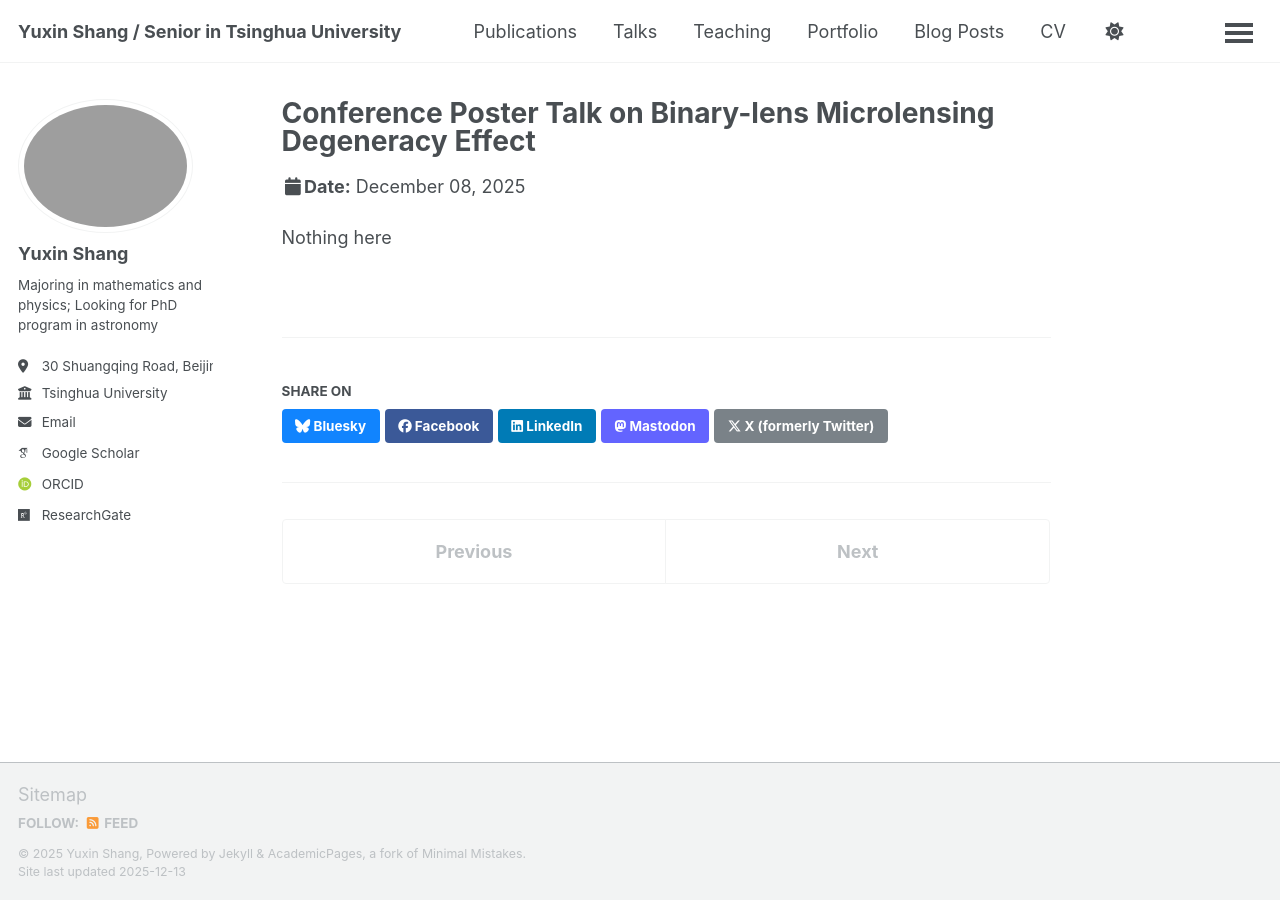
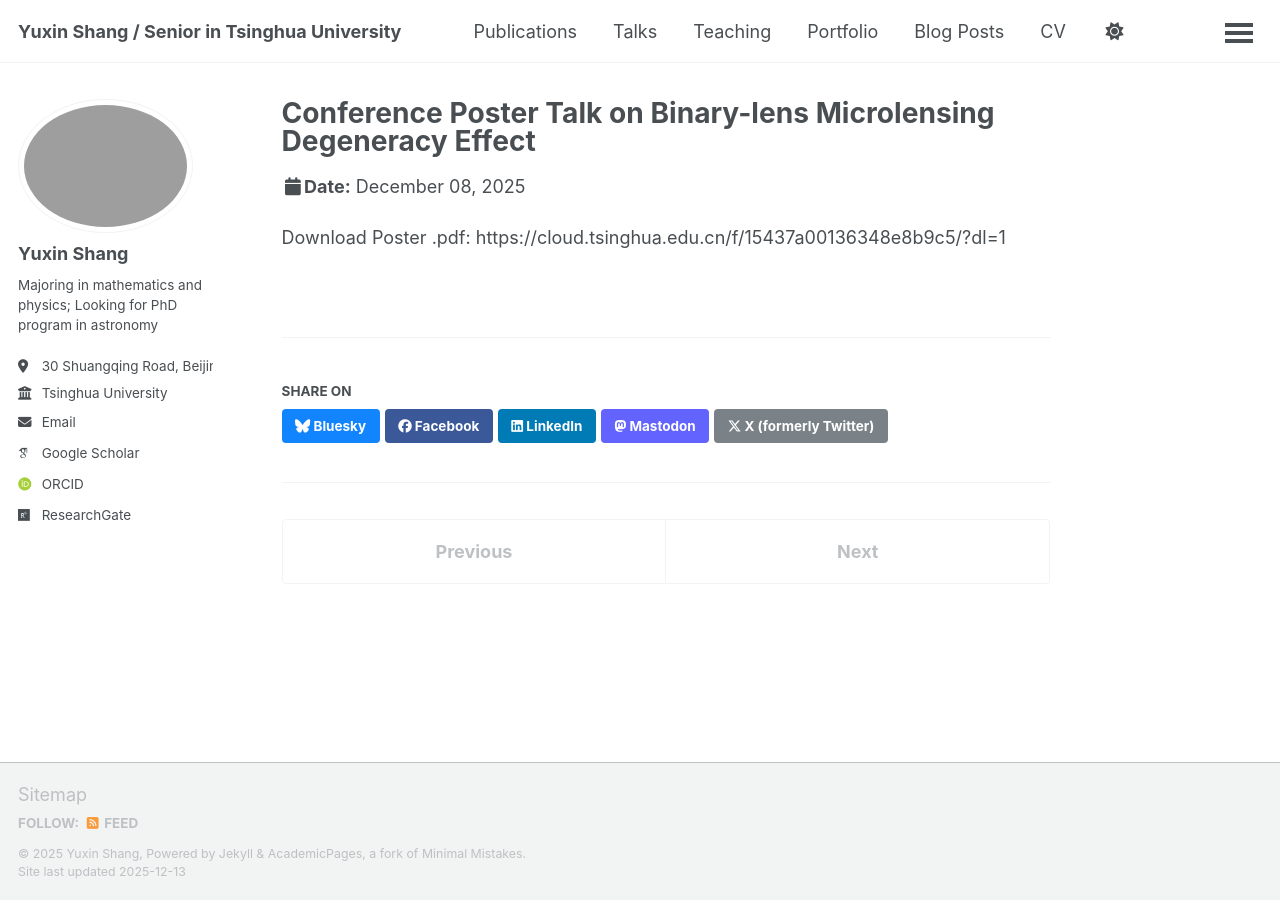
Before and after one commit to YuxinShang-thu/YuxinShang-thu.github.io, a Jekyll site: the page built from _talks/2014-03-01-talk-3.md, in a window 1280 px wide. Built offline with Jekyll 4.4.1, drawn with Linux system fonts in a browser that asks for light colours; some web fonts are replaced; a script bundle is joined from its source files by our own code; library files that are not in the unit come from our copies.

Commit message:
Update talk metadata and add download link
Added permalink and download link for the poster.

```diff
--- a/_talks/2014-03-01-talk-3.md
+++ b/_talks/2014-03-01-talk-3.md
@@ -3,7 +3,8 @@ title: "Conference Poster Talk on Binary-lens Microlensing Degeneracy Effect"
 collection: talks
 type: "Conference Poster Talk"
 venue: "International Conference on Exoplanets and Planet Formation"
+permalink: /talks/2014-03-01-talk-3
 date: 2025-12-08
 location: "Shanghai, China"
 ---
-Nothing here
+Download Poster .pdf: https://cloud.tsinghua.edu.cn/f/15437a00136348e8b9c5/?dl=1
```
